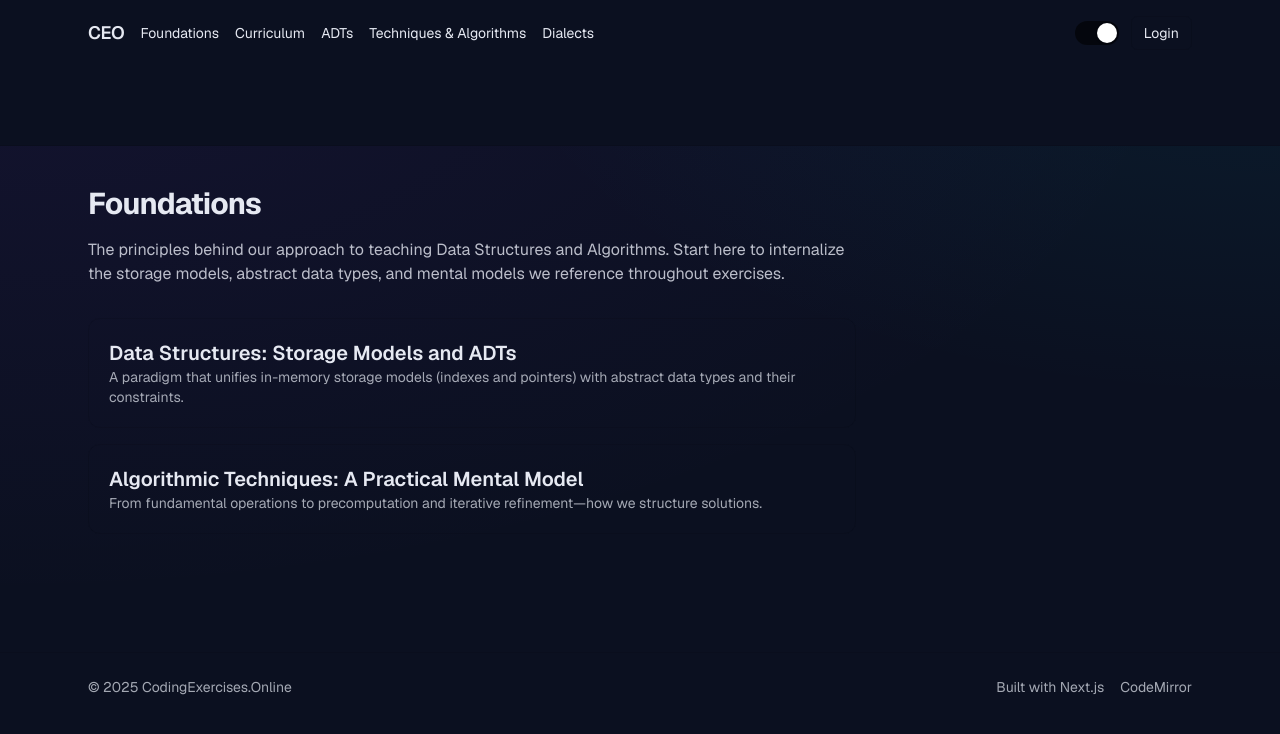
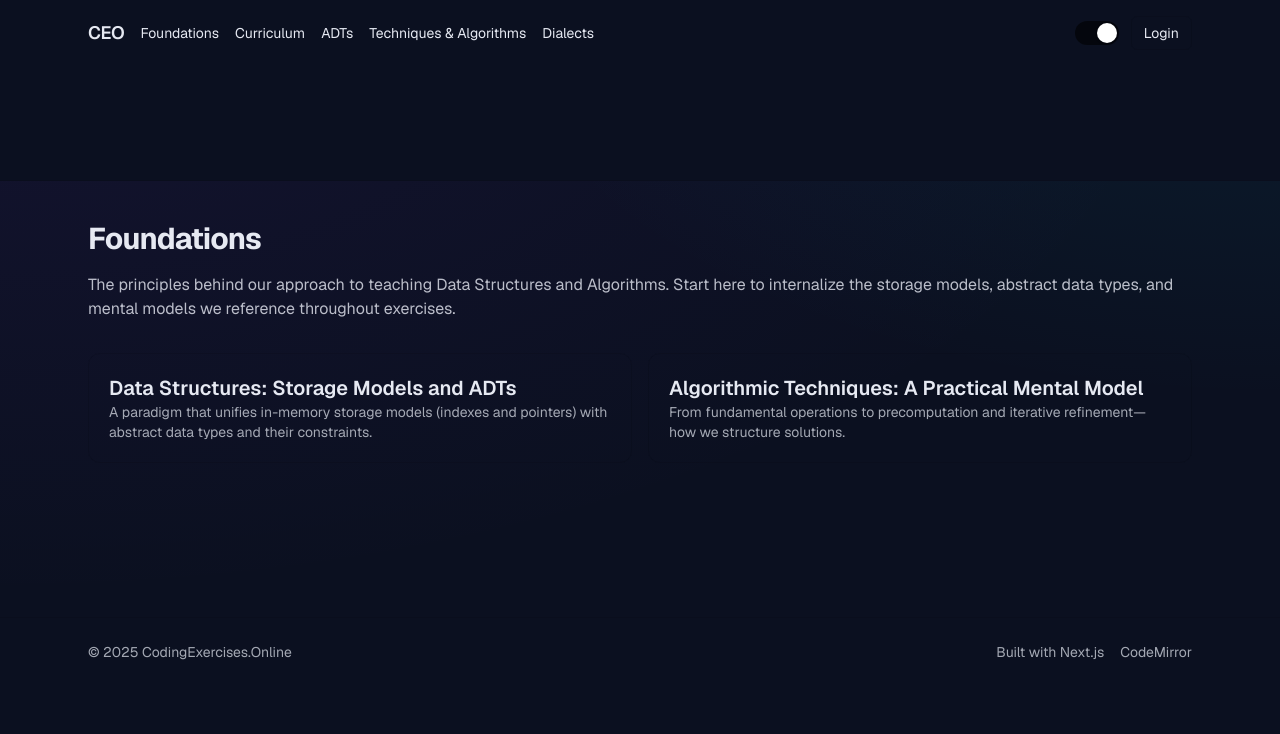
Before and after one commit to codingexercises-online/codingexercises-online.github.io, a Next.js app: page /foundations in a window 1280 px wide. Shown: the top 734 px of the page. Built offline with nearby package versions, Linux system fonts and the light colour scheme.

Commit message:
Fixed the appearance of fundamental concepts page.

```diff
--- a/src/app/foundations/page.tsx
+++ b/src/app/foundations/page.tsx
@@ -2,12 +2,12 @@
 
 export default function FoundationsIndexPage() {
   return (
-    <div className="max-w-3xl">
+    <div className="w-full">
       <h1 className="text-3xl font-bold tracking-tight mb-4">Foundations</h1>
       <p className="text-foreground/80 mb-8">
         The principles behind our approach to teaching Data Structures and Algorithms. Start here to internalize the storage models, abstract data types, and mental models we reference throughout exercises.
       </p>
-      <div className="grid gap-4">
+      <div className="grid md:grid-cols-2 gap-4">
         <Link
           href="/foundations/data-structures"
           className="block rounded-xl border border-black/10 dark:border-white/10 p-5 hover:bg-black/5 dark:hover:bg-white/5 transition"
```
